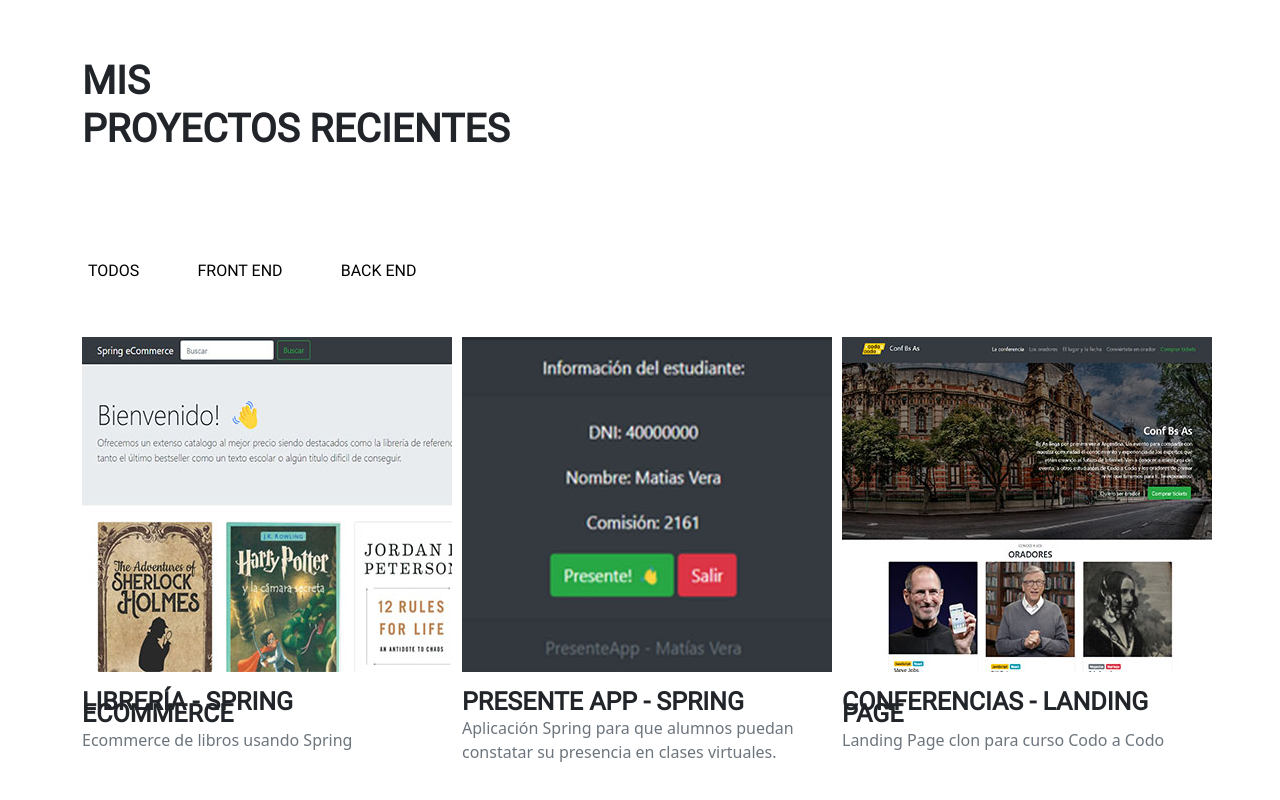
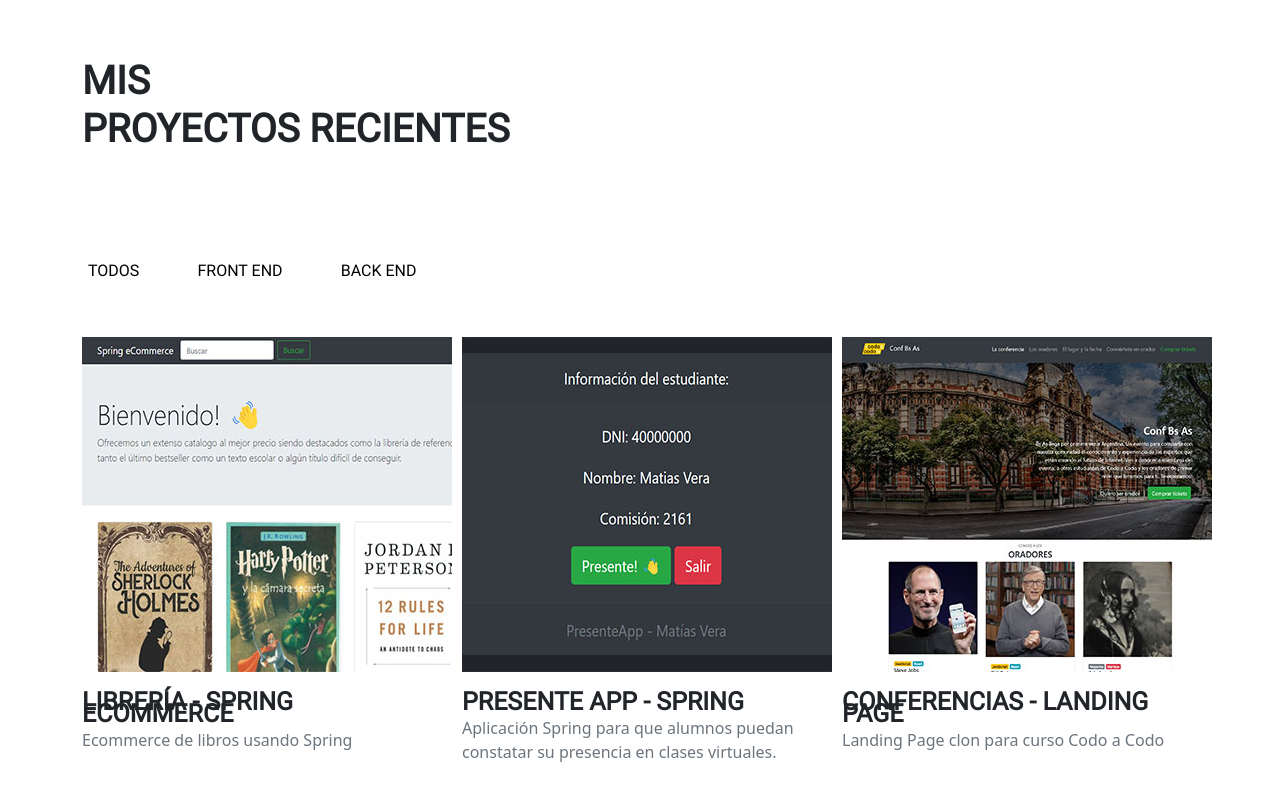
Before and after one commit to mattverach/Portfolio, a plain HTML site: page index.html in a window 1280 px wide. Shown: the part 3038-3838 px from the top of the page. Drawn offline with Linux system fonts and the light colour scheme.

Commit message:
Added Project Image

```diff
--- a/index.html
+++ b/index.html
@@ -220,7 +220,7 @@
               <div class="col-lg-4 col-md-6 col-sm-12 element-item Backend">
                 <div class="our-project">
                   <div class="img">
-                    <a href="https://github.com/mattverach/presenteapp" target="_blank"><img src="./img/portfolio/11.jpg" alt="port4"></a>
+                    <a href="https://github.com/mattverach/presenteapp" target="_blank"><img src="./img/portfolio/44.jpg" alt="port4"></a>
                   </div>
                   <div class="title py-4">
                     <h4 class="text-uppercase">Presente App - Spring</h4>
```
Also changed, not shown: img/portfolio/44.jpg (added).
